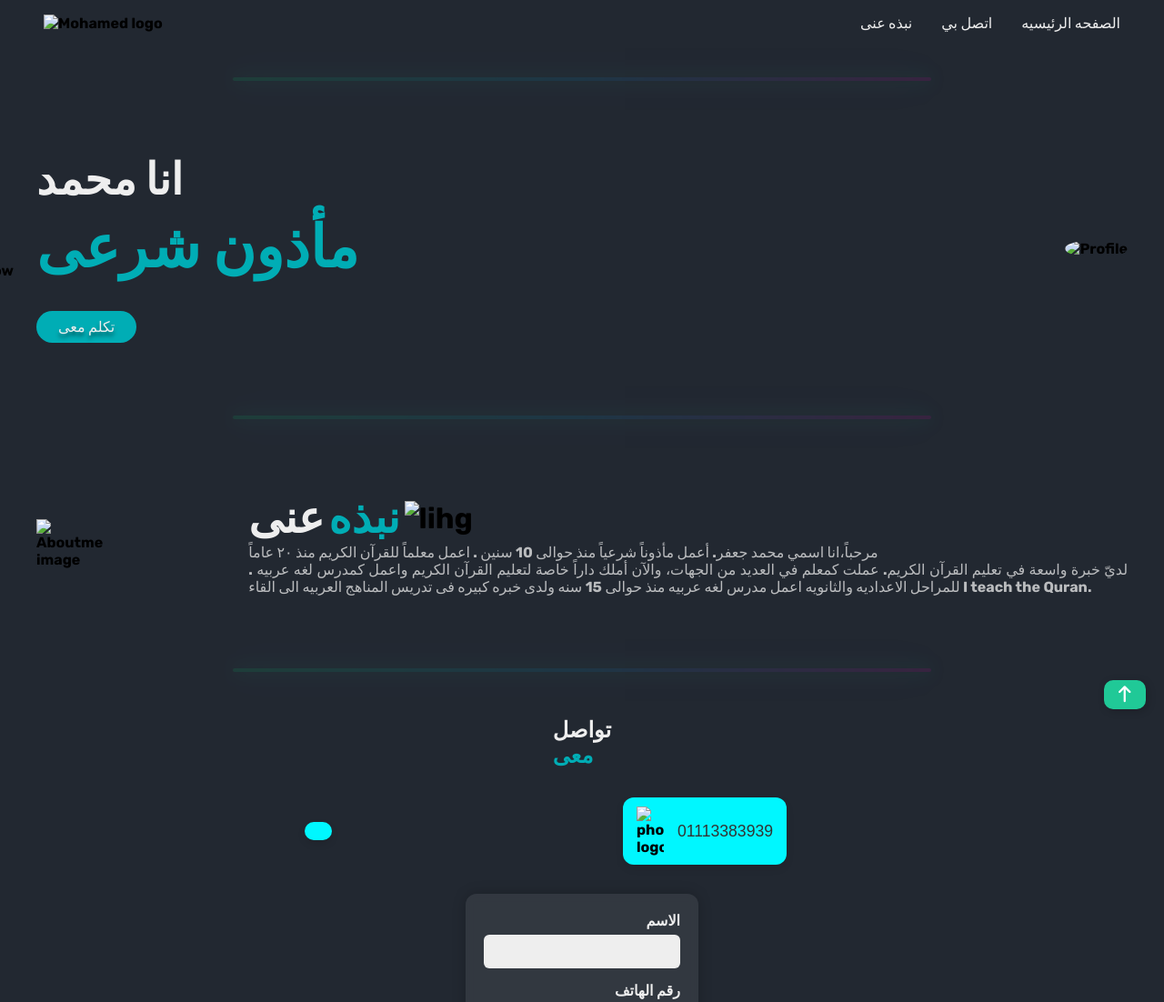
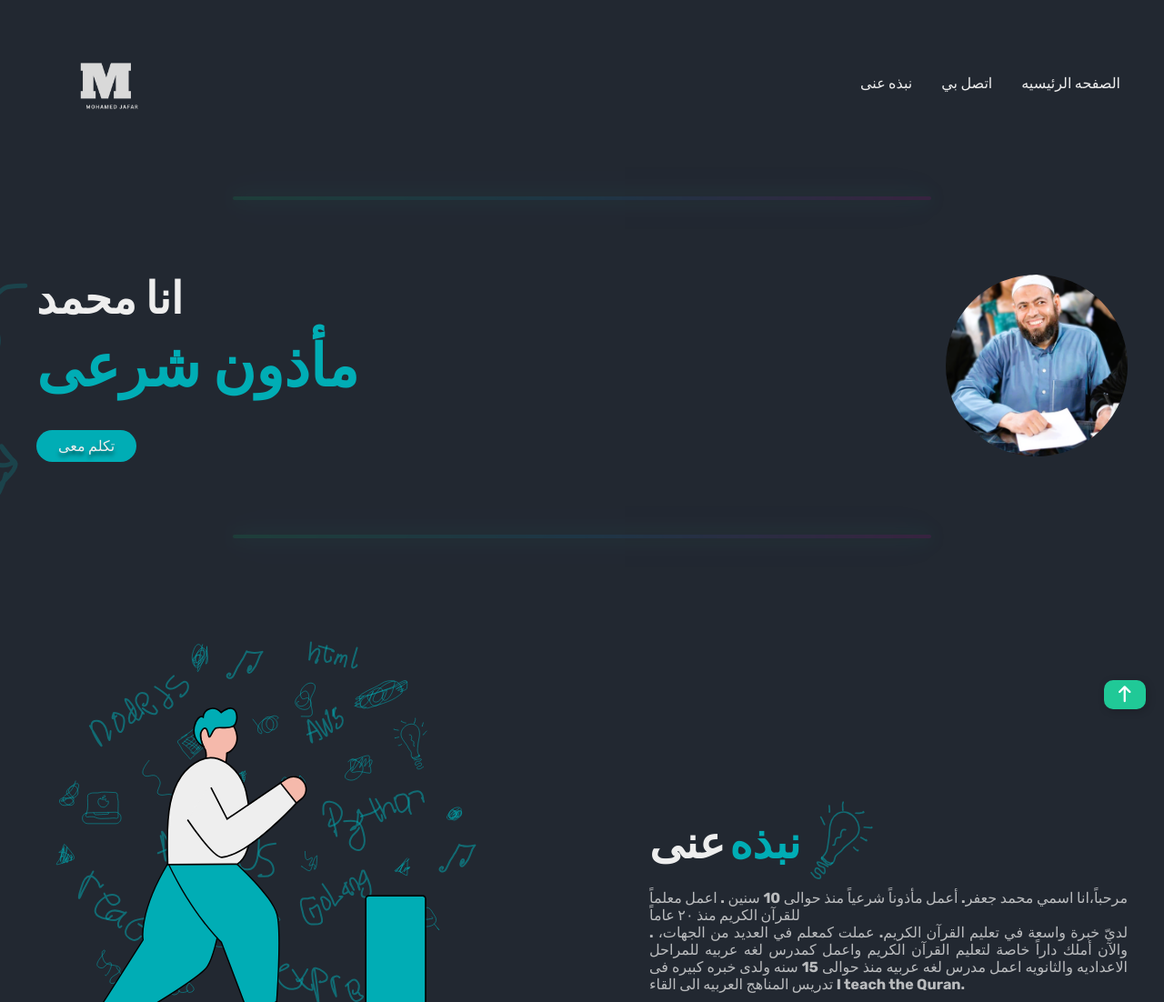
Before and after one commit to Mohamed-svg-ux/Mohamed-jafar-site, a plain HTML site: page index.html in a window 1280 px wide. Shown: the top 1102 px of the page at 91% size. Drawn offline with Linux system fonts and the light colour scheme.

Commit message:
Add files via upload

```diff
--- a/index.html
+++ b/index.html
@@ -12,7 +12,7 @@
 
 <body>
     <header>
-        <img src="svg/logo.png" alt="Mohamed logo" class="mohamedlogo">
+        <img src="logo.png" alt="Mohamed logo" class="mohamedlogo">
         <nav class="navigation">
             <ul>
 
@@ -34,7 +34,7 @@
     <hr  class="crazy-divider"/>
 
     <section class="hero" id="hero">
-        <img class="arrow" src="svg/arrow.svg" alt="arrow">
+        <img class="arrow" src="arrow.svg" alt="arrow">
         <div class="herosup">
             <h1 class="name">انا محمد</h1>
             <h1 class="title">مأذون شرعى</h1>
@@ -46,7 +46,7 @@
 
         </div>
         <div >
-            <img src="svg/Hero.PNG" alt="Profile" class="profile-pic">
+            <img src="Hero.PNG" alt="Profile" class="profile-pic">
 
 
         </div>
@@ -58,13 +58,13 @@
 
     <section class="aboutme" id="aboutme">
 
-        <img src="svg/AboutMe.svg" alt="Aboutme image" class="aboutmeimg">
+        <img src="AboutMe.svg" alt="Aboutme image" class="aboutmeimg">
 
         <div class="textcontainer">
             <div class="textTitle">
                 <h1 class="aboutname">عنى</h1>
                 <h1 class="aboutTitle">نبذه</h1>
-                <img src="svg/lightbulb.svg" alt="lihg" class="light">
+                <img src="lightbulb.svg" alt="lihg" class="light">
             </div>
             <p class="aboutmePar">
 مرحباً،انا اسمي محمد جعفر. أعمل مأذوناً شرعياً منذ حوالى 10 سنين . اعمل   معلماً للقرآن الكريم منذ ٢٠ عاماً<br>. لديّ خبرة واسعة في تعليم القرآن الكريم. عملت كمعلم في العديد من الجهات، والآن أملك داراً خاصة لتعليم القرآن الكريم
@@ -131,7 +131,7 @@
 
 </div>
 <div class="emailandphone">
-<img src="svg/phone.svg" alt="phone logo">
+<img src="phone.svg" alt="phone logo">
 <h3>01113383939</h3>
 </div>
 
```
Also changed, not shown: A.jpg (added), AboutMe.svg (added), Hero.PNG (added), Hero.svg (added), arrow.svg (added), lightbulb.svg (added), logo.png (added), phone.svg (added).
